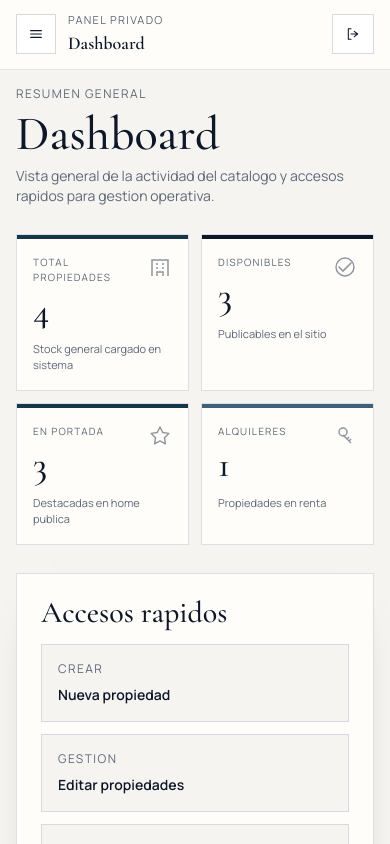
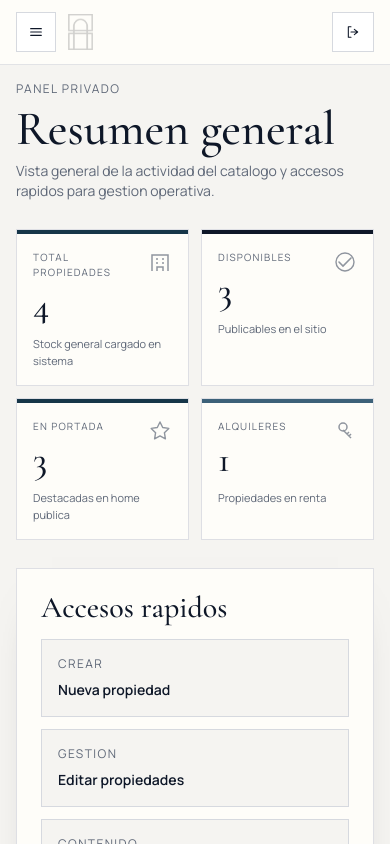
Before and after one commit to Gastonmaluff/WEB-ALLIANZ, a React (Vite) app: page /admin/login in a window 390 px wide. Both pictures are taken after typing "name@example.com", "Sample123" into the empty fields and a click on the button "INGRESAR AL PANEL". Shown: the top 844 px of the page. Built offline with nearby package versions, Linux system fonts and the light colour scheme.

Commit message:
Refine mobile admin header branding and localize dashboard title

```diff
--- a/src/components/admin/AdminTopbar.jsx
+++ b/src/components/admin/AdminTopbar.jsx
@@ -18,6 +18,7 @@ export function AdminTopbar({ pathname, onToggleSidebar }) {
   const navigate = useNavigate();
   const { user, logoutMock } = useAuthSession();
   const pageTitle = resolveTitle(pathname);
+  const logoMarkSrc = `${import.meta.env.BASE_URL}logo-allianz-mark.png`;
 
   const handleLogout = () => {
     logoutMock();
@@ -44,7 +45,13 @@ export function AdminTopbar({ pathname, onToggleSidebar }) {
             </svg>
           </button>
 
-          <div>
+          <img
+            src={logoMarkSrc}
+            alt="Allianz"
+            className="h-9 w-auto opacity-35 grayscale md:hidden"
+          />
+
+          <div className="hidden md:block">
             <p className="text-[11px] uppercase tracking-editorial text-slate">Panel privado</p>
             <h1 className="text-lg font-semibold text-ink md:text-xl">{pageTitle}</h1>
           </div>
--- a/src/pages/admin/AdminDashboardPage.jsx
+++ b/src/pages/admin/AdminDashboardPage.jsx
@@ -43,8 +43,8 @@ export function AdminDashboardPage() {
   return (
     <section className="space-y-7">
       <header className="space-y-2">
-        <p className="text-xs uppercase tracking-editorial text-slate">Resumen general</p>
-        <h1 className="font-display text-5xl leading-none text-ink">Dashboard</h1>
+        <p className="text-xs uppercase tracking-editorial text-slate">Panel privado</p>
+        <h1 className="font-display text-5xl leading-none text-ink">Resumen general</h1>
         <p className="max-w-2xl text-sm text-slate">
           Vista general de la actividad del catalogo y accesos rapidos para gestion operativa.
         </p>
```
